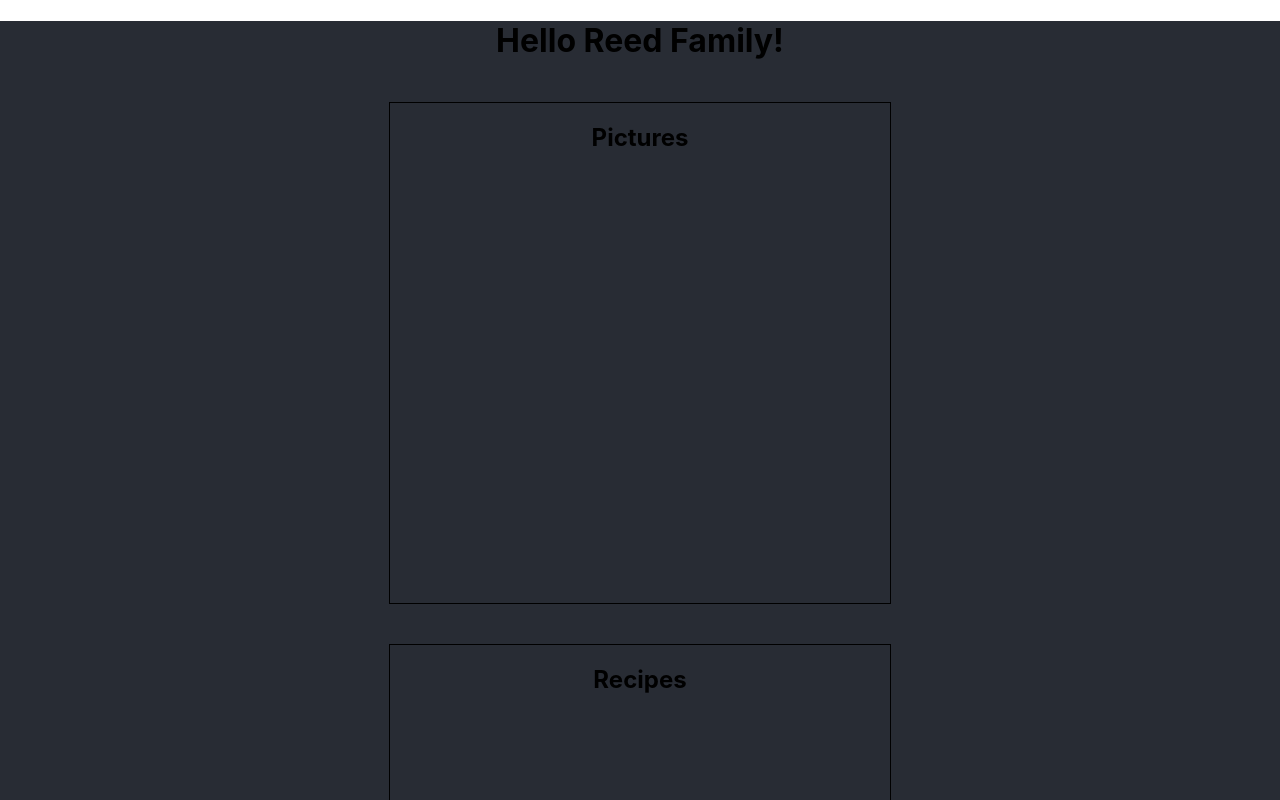
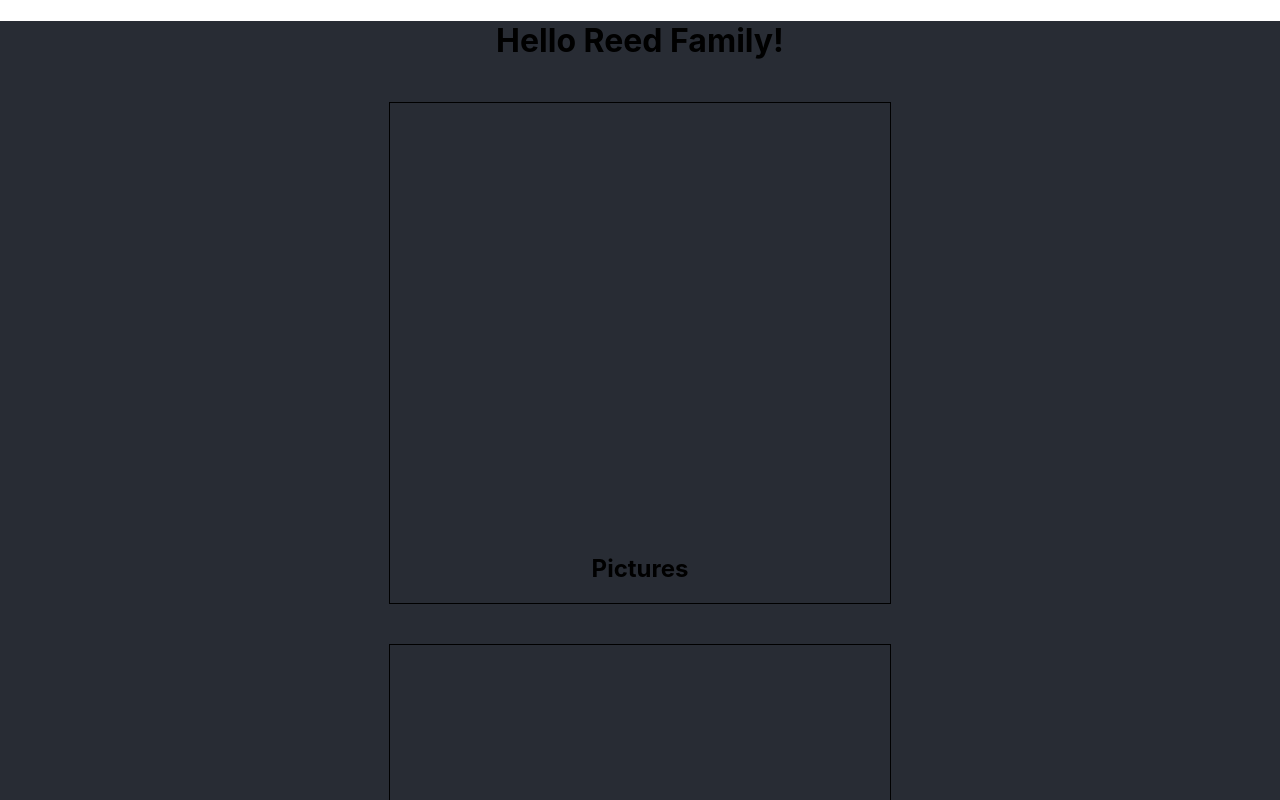
Before and after one commit to connerreed/ReedFamily, a React (Create React App) app in the folder Front/React/reed-family/: page / in a window 1280 px wide. Shown: the top 800 px of the page. Built offline with nearby package versions, Linux system fonts and the light colour scheme.

Commit message:
Added links to HomeElements
Made each HomeElement a link that redirects to something. Destination can be changed in elementList of App.js

```diff
--- a/Front/React/reed-family/src/App.css
+++ b/Front/React/reed-family/src/App.css
@@ -1,3 +1,8 @@
+a, a:visited, a:hover, a:active {
+  color: inherit;
+  text-decoration: none;
+}
+
 .App {
   text-align: center;
   background-color: #282c34;
@@ -33,6 +38,9 @@
   width: 500px;
   height: 500px;
   margin: 20px;
+  display: flex;
+  flex-direction: column;
+  justify-content: flex-end;
 }
 
 .HomeElementList {
--- a/Front/React/reed-family/src/App.js
+++ b/Front/React/reed-family/src/App.js
@@ -1,8 +1,8 @@
 import './App.css';
 
 const elementList = [
-  {id: 1, name: "Pictures"}, // TODO: add picture list to object to display
-  {id: 2, name: "Recipes"}, // TODO: add recipe list to object to display
+  {id: 1, name: "Pictures", link: "#"}, // TODO: add picture list to object to display, and add link to picture landing page
+  {id: 2, name: "Recipes", link: "#"}, // TODO: add recipe list to object to display, and add link to recipe landing page
 ];
 
 function App() {
@@ -20,9 +20,11 @@ function App() {
 
 function HomeElement({element}) {
   return (
-    <div className="HomeElement">
-      <h2>{element.name}</h2>
-    </div>
+    <a href={element.link}>
+      <div className="HomeElement">
+        <h2>{element.name}</h2>
+      </div>
+    </a>
   );
 }
 
```
